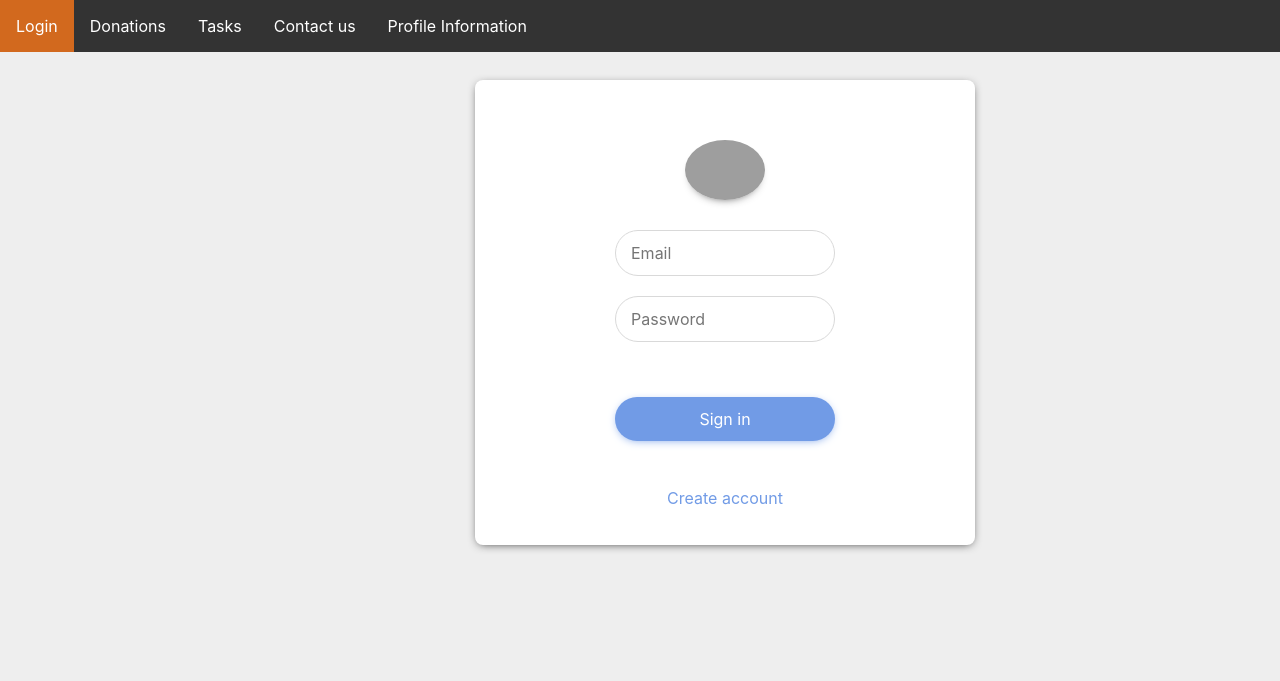
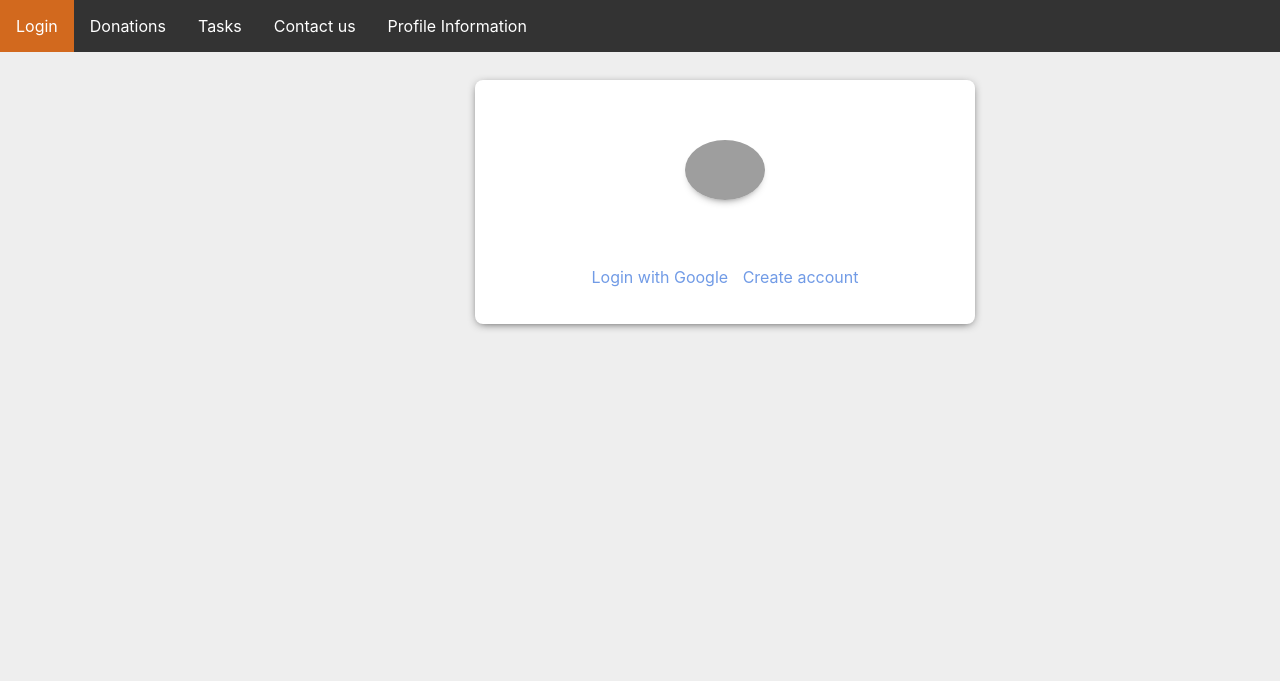
Before and after one commit to wan-li-va/Microdonations, a Django app: page /donations/login/ in a window 1280 px wide. Shown: the top 681 px of the page. Run offline with Django 3.2, Linux system fonts and the light colour scheme; some libraries are stand-ins or nearby versions; grey boxes are pictures that could not be loaded.

Commit message:
hopefully fixed

```diff
--- a/donations/templates/donations/googlelogin.html
+++ b/donations/templates/donations/googlelogin.html
@@ -1,3 +1,4 @@
+
 <html style="max-height: 600px;">
 <head>
 
@@ -169,11 +170,13 @@ a:hover {
 
             <img src="http://www.androidpolice.com/wp-content/themes/ap2/ap_resize/ap_resize.php?src=http%3A%2F%2Fwww.androidpolice.com%2Fwp-content%2Fuploads%2F2015%2F10%2Fnexus2cee_Search-Thumb-150x150.png&w=150&h=150&zc=3">
 
-            <input type="email" name="email" placeholder="Email" />
+            {% load socialaccount %}
+    {% if user.is_authenticated %}
+    <p>Welcome, {{ user.username }} !</p>
 
-            <input type="password" name="Password" placeholder="Password" />
-
-            <button>Sign in</button>
+    {% else %}
+    <a href="{% provider_login_url 'google' %}">Login with Google</a>
+    {% endif %}
 
              <a href="https://www.google.com/">Create account</a>
 
--- a/donations/templates/donations/index.html
+++ b/donations/templates/donations/index.html
@@ -33,8 +33,10 @@
     <a href="/donations/login">Login</a>
   </div>
 
-  {% if user.is_authenticated %} Hi {{ user.username }}! {% else %}
-  <p>You are not logged in</p>
+  {% if user.is_authenticated %}
+  <div style="text-align: center">Hi {{ user.username }}!</div>
+  {% else %}
+  <div style="text-align: center"><p>You are not logged in</p></div>
   {% endif %}
 
   <style>
--- a/donations/urls.py
+++ b/donations/urls.py
@@ -8,4 +8,5 @@ app_name = 'donations'
 urlpatterns = [
     path('', views.index, name='index'),
     path('login/', views.login, name='login'),
+    path('login/accounts/', include('allauth.urls')),  # <--
 ]
```
Also changed, not shown: db.sqlite3.
